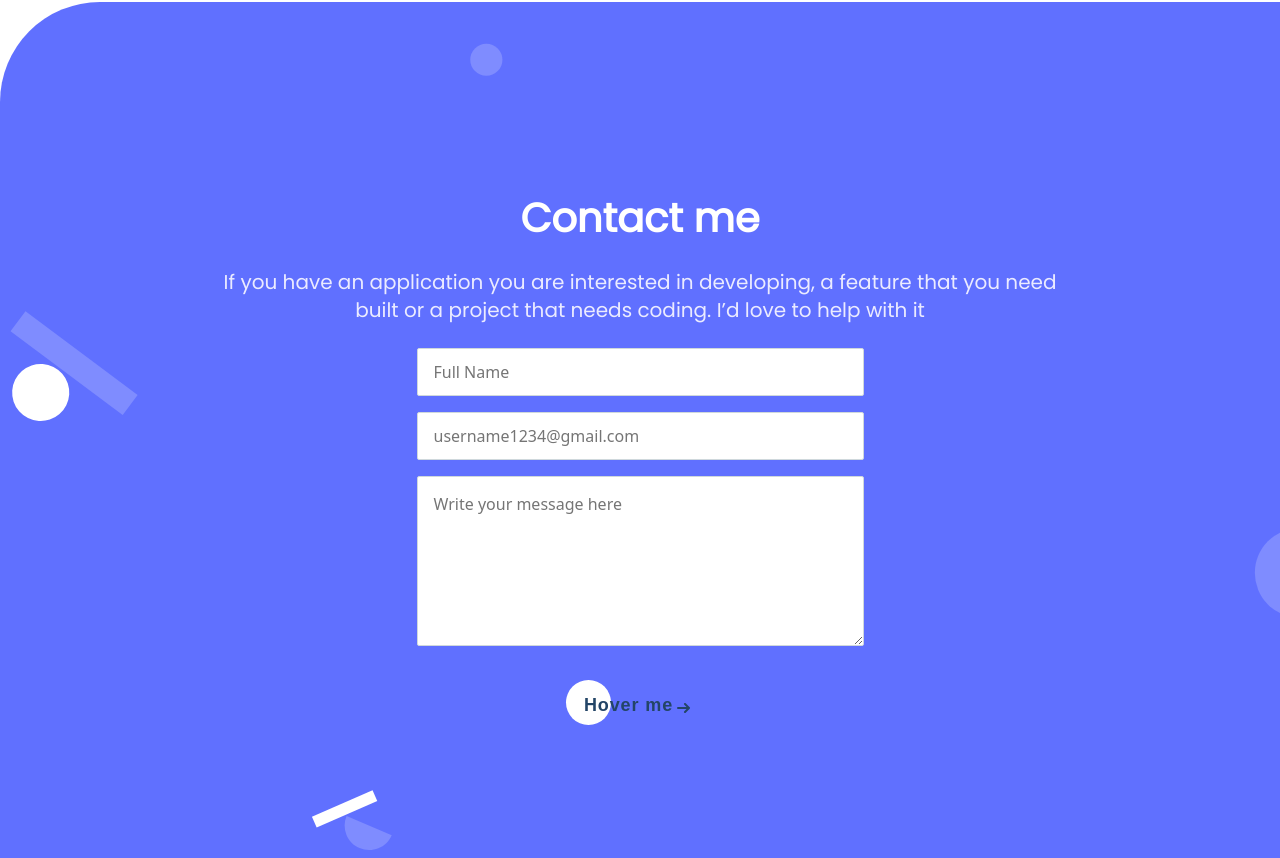
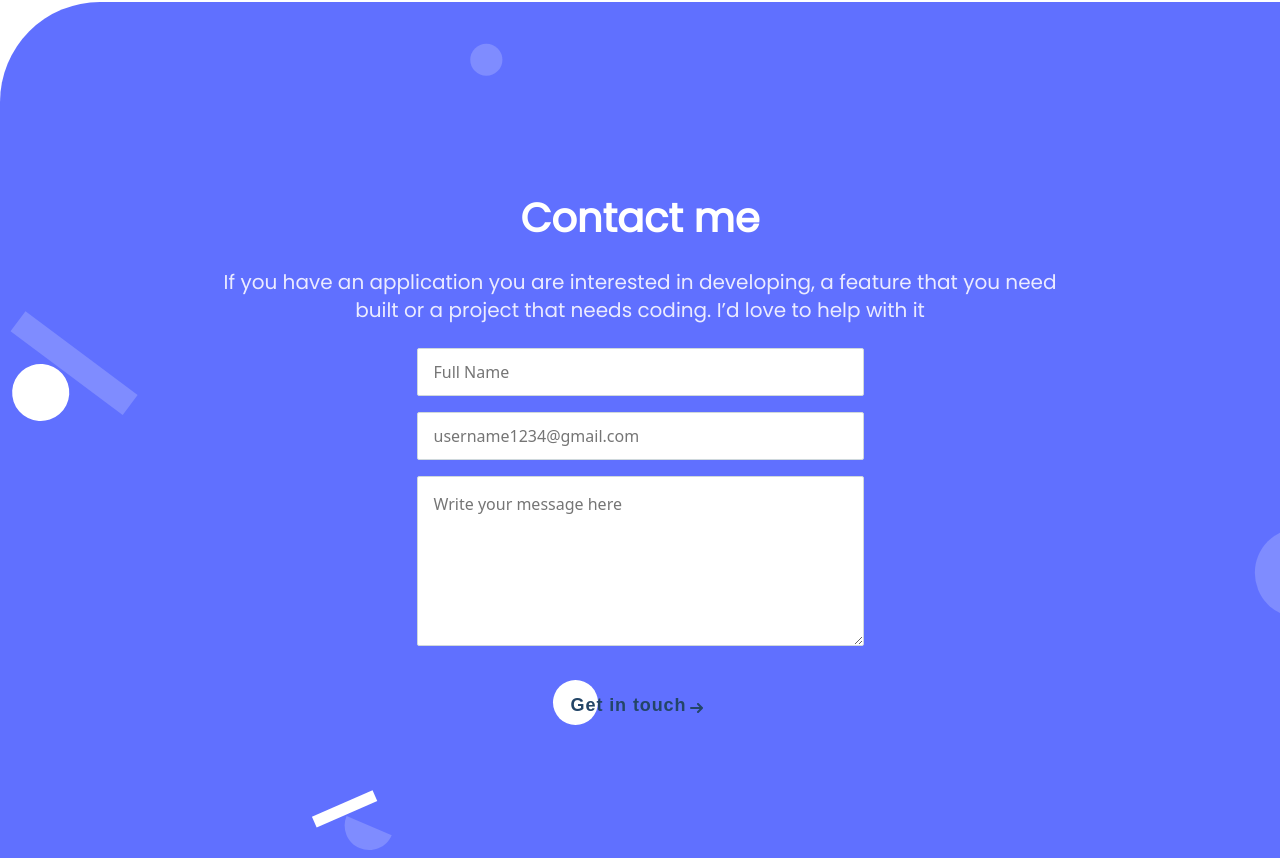
Before and after one commit to tobidechamp15/2nd-Portfolio, a plain HTML site: page index.html in a window 1280 px wide. Shown: the part 3874-4732 px from the top of the page. Drawn offline with nearby package versions, Linux system fonts and the light colour scheme.

Commit message:
editingPage

```diff
--- a/index.html
+++ b/index.html
@@ -1,5 +1,6 @@
 <!DOCTYPE html>
 <html lang="en">
+
 <head>
   <meta charset="UTF-8" />
   <meta http-equiv="X-UA-Compatible" content="IE=edge" />
@@ -12,6 +13,7 @@
     integrity="sha384-iYQeCzEYFbKjA/T2uDLTpkwGzCiq6soy8tYaI1GyVh/UjpbCx/TYkiZhlZB6+fzT" crossorigin="anonymous" />
   <link rel="icon" type="image/x-icon" href="assets/favicon.ico" />
 </head>
+
 <body class="d-flex flex-column align-items-center  w-100" style="background-color: #e5e5e5">
   <div class="container-fluid custom-container bg-white">
     <section class="container-md nav bg-white">
@@ -237,7 +239,7 @@
       </section>
       <textarea name="" id="custom-contact-message" placeholder="Write your message here"></textarea>
       <button class="cta d-flex align-items-center ">
-        <span>Hover me</span>
+        <span>Get in touch</span>
         <svg viewBox="0 0 13 10" height="10px" width="15px">
           <path d="M1,5 L11,5"></path>
           <polyline points="8 1 12 5 8 9"></polyline>
@@ -247,7 +249,8 @@
     <section class=" d-none d-md-flex flex-column justify-content-center align-items-center custom-contact-form-des ">
       <div class="container d-flex flex-column justify-content-center align-items-center mt-5 gap-4 ">
         <span class="custom-cont-desk">Contact me</span>
-      <span class="custom-contact-desk">If you have an application you are interested in developing, a feature that you
+        <span class="custom-contact-desk">If you have an application you are interested in developing, a feature that
+          you
           need built or a project that
           needs
           coding. I’d love to help with it</span>
@@ -257,7 +260,7 @@
           <textarea name="" id="custom-des-txt-area" placeholder="Write your message here"></textarea>
         </section>
         <button class="cta d-flex align-items-center justify-content-center gap-2 ">
-        <span class="">Hover me</span>
+          <span class="">Get in touch</span>
           <svg viewBox="0 0 13 10" height="10px" width="15px">
             <path d="M1,5 L11,5"></path>
             <polyline points="8 1 12 5 8 9"></polyline>
```
Lines whose indentation alone changed are shown as unchanged.
